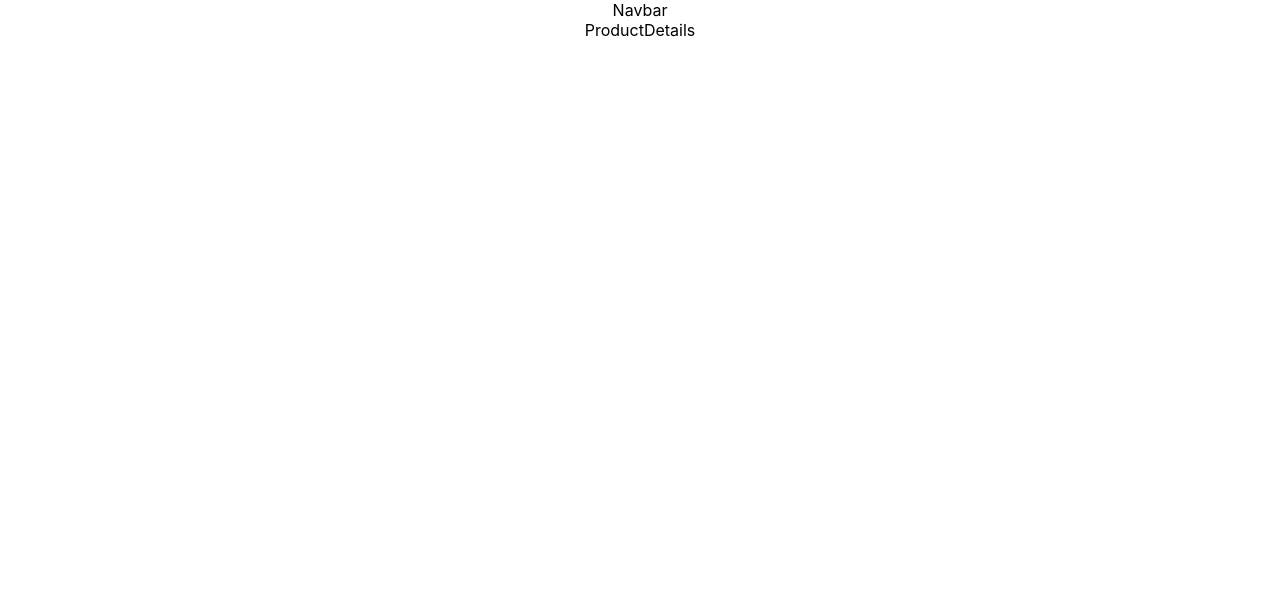
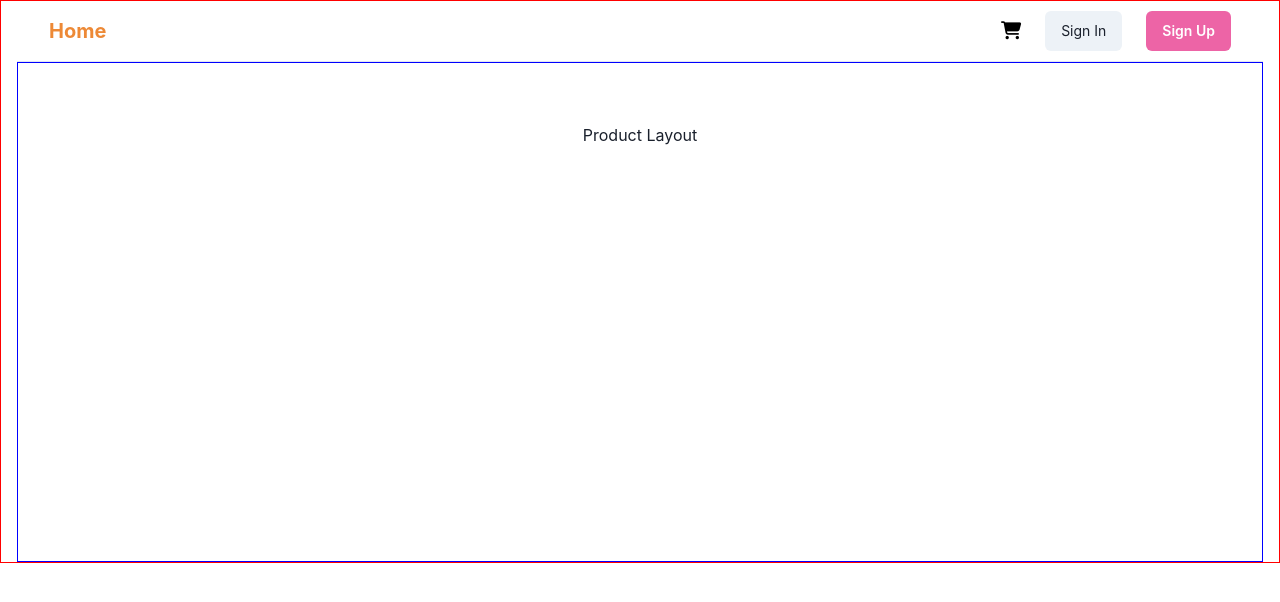
Before and after one commit to shriram083/Fraazo-Clone, a React (Create React App) app: page /Products/1 in a window 1280 px wide. Shown: the top 602 px of the page. Built offline with nearby package versions, Linux system fonts and the light colour scheme.

Commit message:
adjusted layout and navbar component

```diff
--- a/package.json
+++ b/package.json
@@ -3,7 +3,10 @@
   "version": "0.1.0",
   "private": true,
   "dependencies": {
+    "@chakra-ui/icons": "^2.0.2",
     "@chakra-ui/react": "^2.2.1",
+    "@chakra-ui/theme": "^2.1.0",
+    "@chakra-ui/theme-tools": "^2.0.2",
     "@emotion/react": "^11.9.3",
     "@emotion/styled": "^11.9.3",
     "@testing-library/jest-dom": "^5.16.4",
@@ -13,10 +16,12 @@
     "framer-motion": "^6.3.11",
     "react": "^18.1.0",
     "react-dom": "^18.1.0",
+    "react-icons": "^4.4.0",
     "react-redux": "^8.0.2",
     "react-router-dom": "^6.3.0",
     "react-scripts": "5.0.1",
     "redux": "^4.2.0",
+    "styled-components": "^5.3.5",
     "web-vitals": "^2.1.4"
   },
   "scripts": {
--- a/public/index.html
+++ b/public/index.html
@@ -24,6 +24,10 @@
       work correctly both with client-side routing and a non-root public URL.
       Learn how to configure a non-root public URL by running `npm run build`.
     -->
+    <script
+      src="https://kit.fontawesome.com/b0071033d8.js"
+      crossorigin="anonymous"
+    ></script>
     <title>React App</title>
   </head>
   <body>
--- a/src/App.css
+++ b/src/App.css
@@ -1,38 +1,4 @@
 .App {
   text-align: center;
+  border: 1px solid red;
 }
-
-.App-logo {
-  height: 40vmin;
-  pointer-events: none;
-}
-
-@media (prefers-reduced-motion: no-preference) {
-  .App-logo {
-    animation: App-logo-spin infinite 20s linear;
-  }
-}
-
-.App-header {
-  background-color: #282c34;
-  min-height: 100vh;
-  display: flex;
-  flex-direction: column;
-  align-items: center;
-  justify-content: center;
-  font-size: calc(10px + 2vmin);
-  color: white;
-}
-
-.App-link {
-  color: #61dafb;
-}
-
-@keyframes App-logo-spin {
-  from {
-    transform: rotate(0deg);
-  }
-  to {
-    transform: rotate(360deg);
-  }
-}
--- a/src/App.js
+++ b/src/App.js
@@ -1,24 +1,29 @@
-import logo from './logo.svg';
-import './App.css';
-import Navbar from './components/Navbar';
-import { Route, Routes } from 'react-router-dom';
-import ProductDetails from './pages/ProductDetails';
-import ErrorPage from './pages/ErrorPage';
-import Home from './pages/Home';
-import Products from './pages/Products';
+import { Container } from "@chakra-ui/react";
+
+import "./App.css";
+import Navbar from "./components/Navbar";
+import { Route, Routes } from "react-router-dom";
+import ProductDetails from "./pages/ProductDetails";
+import ErrorPage from "./pages/ErrorPage";
+import Home from "./pages/Home";
+import Products from "./pages/Products";
 
 function App() {
+
+
   return (
-    <div className="App">
-      <Navbar/>
+    <Container className="App" maxW={'none'} >
+      <Navbar />
+      <Container style={{ paddingTop: "60px", border: "1px solid blue" }} maxW="container.xl" height={'500px'}>
+        <Routes>
+          <Route path="*" element={<ErrorPage />} />
+          <Route path="/" element={<Home />} />
+          <Route path="/Products" element={<Products />} />
+          <Route path={`/Products/:id`} element={<ProductDetails />} />
 
-      <Routes>
-        <Route path='*' element={<ErrorPage/>}/>
-        <Route path='/' element={<Home/>}/>
-        <Route path='/Products' element={<Products/>}/>
-        <Route path={`/Products/:id`} element={<ProductDetails/>}/>
-      </Routes>
-    </div>
+        </Routes>
+      </Container>
+    </Container>
   );
 }
 
--- a/src/components/Navbar.jsx
+++ b/src/components/Navbar.jsx
@@ -1,9 +1,137 @@
-import React from 'react'
+import React from "react";
+import { Link } from "react-router-dom";
+import logo from "../assets/homeLogo.svg"
+import {
+  Box,
+  Button,
+  Collapse,
+  Flex,
+  Image,
+  Icon,
+  IconButton,
+  Stack,
+  Text,
+  useBreakpointValue,
+  useColorModeValue,
+  useDisclosure,
+  Popover,
+  PopoverContent,
+  PopoverTrigger,
+  Container,
+} from "@chakra-ui/react";
 
+import {
+  HamburgerIcon,
+  CloseIcon,
+  ChevronRightIcon,
+  ChevronDownIcon,
+} from "@chakra-ui/icons";
+import styled from "styled-components";
+
+const CartIcon = styled.i`
+  font-size: 18px;
+  cursor: pointer;
+  margin-left: 10px;
+`;
 const Navbar = () => {
+  const { isOpen, onToggle } = useDisclosure();
+
+  // const [NAV_ITEMS, setNAV_ITEMS] = React.useState(navItems);
+  // console.log(NAV_ITEMS);
+
   return (
-    <div>Navbar</div>
-  )
-}
+    <Box
+      // style={{ position: "fixed", width: "100%", zIndex: "100000" }}
+      bg={useColorModeValue("white", "gray.800")}
+      borderBottom={1}
+      borderStyle={"solid"}
+      borderColor={useColorModeValue("gray.200", "gray.900")}
+    >
+      <Container maxW="container.xl">
+        <Flex
+          color={useColorModeValue("gray.600", "white")}
+          minH={"60px"}
+          py={{ base: 2 }}
+          px={{ base: 4 }}
+          align={"center"}
+          justifyContent="space-between"
+        >
+          <Flex
+            flex={{ base: 1, md: "auto" }}
+            ml={{ base: -2 }}
+            display={{ base: "flex", md: "none" }}
+          >
+            <IconButton
+              onClick={onToggle}
+              icon={
+                isOpen ? (
+                  <CloseIcon w={3} h={3} />
+                ) : (
+                  <HamburgerIcon w={5} h={5} />
+                )
+              }
+              variant={"ghost"}
+              aria-label={"Toggle Navigation"}
+            />
+          </Flex>
+          <Flex flex={{ base: 1 }} justify={{ base: "center", md: "start" }}>
+            <Text
+              textAlign={useBreakpointValue({ base: "center", md: "left" })}
+              fontFamily={"heading"}
+              fontWeight="bold"
+              fontSize="20px"
+              color={useColorModeValue("orange.400", "white")}
+            >
+              <Link to="/">
+                Home
+              </Link>
+            </Text>
 
-export default Navbar
+            <Flex display={{ base: "none", md: "flex" }} ml={10}>
+              {/* <DesktopNav NAV_ITEMS={NAV_ITEMS} /> */}
+            </Flex>
+          </Flex>
+
+          <Stack
+            flex={{ base: 1, md: 0 }}
+            justify={"flex-end"}
+            direction={"row"}
+            spacing={6}
+          >
+            <Stack
+              display={"flex"}
+              alignItems="center"
+              justifyContent="center"
+              color={useColorModeValue("black", "white")}
+            >
+              <Link to="/cart">
+                <CartIcon className="fa-solid fa-cart-shopping"></CartIcon>
+              </Link>
+            </Stack>
+            <Button fontSize={"sm"} fontWeight={400}>
+              Sign In
+            </Button>
+            <Button
+              display={{ base: "none", md: "inline-flex" }}
+              fontSize={"sm"}
+              fontWeight={600}
+              color={"white"}
+              bg={"pink.400"}
+              _hover={{
+                bg: "pink.300",
+              }}
+            >
+              Sign Up
+            </Button>
+          </Stack>
+        </Flex>
+
+        <Collapse in={isOpen} animateOpacity>
+          {/* <MobileNav NAV_ITEMS={NAV_ITEMS} /> */}
+        </Collapse>
+      </Container>
+    </Box>
+  );
+};
+
+export default Navbar;
--- /dev/null
+++ b/src/components/ProductLayout.jsx
@@ -0,0 +1,8 @@
+import React from "react";
+
+
+const ProductLayout = () => {
+  return (<div>Product Layout</div>)
+};
+
+export default ProductLayout;
--- a/src/index.js
+++ b/src/index.js
@@ -1,16 +1,23 @@
-import React from 'react';
-import ReactDOM from 'react-dom/client';
-import './index.css';
-import App from './App';
-import reportWebVitals from './reportWebVitals';
-import {BrowserRouter} from 'react-router-dom';
+import React from "react";
+import ReactDOM from "react-dom/client";
+import "./index.css";
+import App from "./App";
+import reportWebVitals from "./reportWebVitals";
+import { BrowserRouter } from "react-router-dom";
+import { ChakraProvider } from "@chakra-ui/react";
 
-const root = ReactDOM.createRoot(document.getElementById('root'));
+import axios from "axios";
+axios.defaults.baseURL = "http://localhost:8080";
+axios.defaults.headers["Content-Type"] = "application/json";
+
+const root = ReactDOM.createRoot(document.getElementById("root"));
 root.render(
   <React.StrictMode>
-    <BrowserRouter>
-    <App />
-    </BrowserRouter>
+    <ChakraProvider>
+      <BrowserRouter>
+        <App />
+      </BrowserRouter>
+    </ChakraProvider>
   </React.StrictMode>
 );
 
--- a/src/pages/ErrorPage.jsx
+++ b/src/pages/ErrorPage.jsx
@@ -1,9 +1,53 @@
-import React from 'react'
+import React from "react";
+import { Box, Heading, Text, Button } from "@chakra-ui/react";
+import { useLocation, useNavigate, useParams } from "react-router-dom";
 
 const ErrorPage = () => {
+  const navigate = useNavigate();
+  const id = useParams();
+  // console.log("id", id);
+
+
   return (
-    <div>Error 404 Page</div>
-  )
-}
+    <Box
+      textAlign="center"
+      py={10}
+      px={6}
+      height="100vh"
+      border="1px solid red"
+      display="flex"
+      justifyContent="center"
+      alignItems="center"
+    >
+      <Box>
+        <Heading
+          display="inline-block"
+          as="h2"
+          size="4xl"
+          bgGradient="linear(to-r, teal.400, teal.600)"
+          backgroundClip="text"
+        >
+          404
+        </Heading>
+        <Text fontSize="22px" mt={3} mb={2}>
+          Page Not Found
+        </Text>
+        <Text color={"gray.500"} fontSize="18px" mb={6}>
+          The page you're looking for does not seem to exist
+        </Text>
 
-export default ErrorPage
+        <Button
+          colorScheme="teal"
+          bgGradient="linear(to-r, teal.400, teal.500, teal.600)"
+          color="white"
+          variant="solid"
+          onClick={() => navigate("/")}
+        >
+          Go to Home
+        </Button>
+      </Box>
+    </Box>
+  );
+};
+
+export default ErrorPage;
--- a/src/pages/ProductDetails.jsx
+++ b/src/pages/ProductDetails.jsx
@@ -1,8 +1,12 @@
 import React from 'react'
+import { Box } from "@chakra-ui/react";
+import ProductLayout from '../components/ProductLayout';
 
 const ProductDetails = () => {
   return (
-    <div>ProductDetails</div>
+    <Box>
+      <ProductLayout/>
+    </Box>
   )
 }
 
```
Also changed, not shown: src/assets/homeLogo.svg (added), 1 other file (tests, documents, lock files or other folders).
